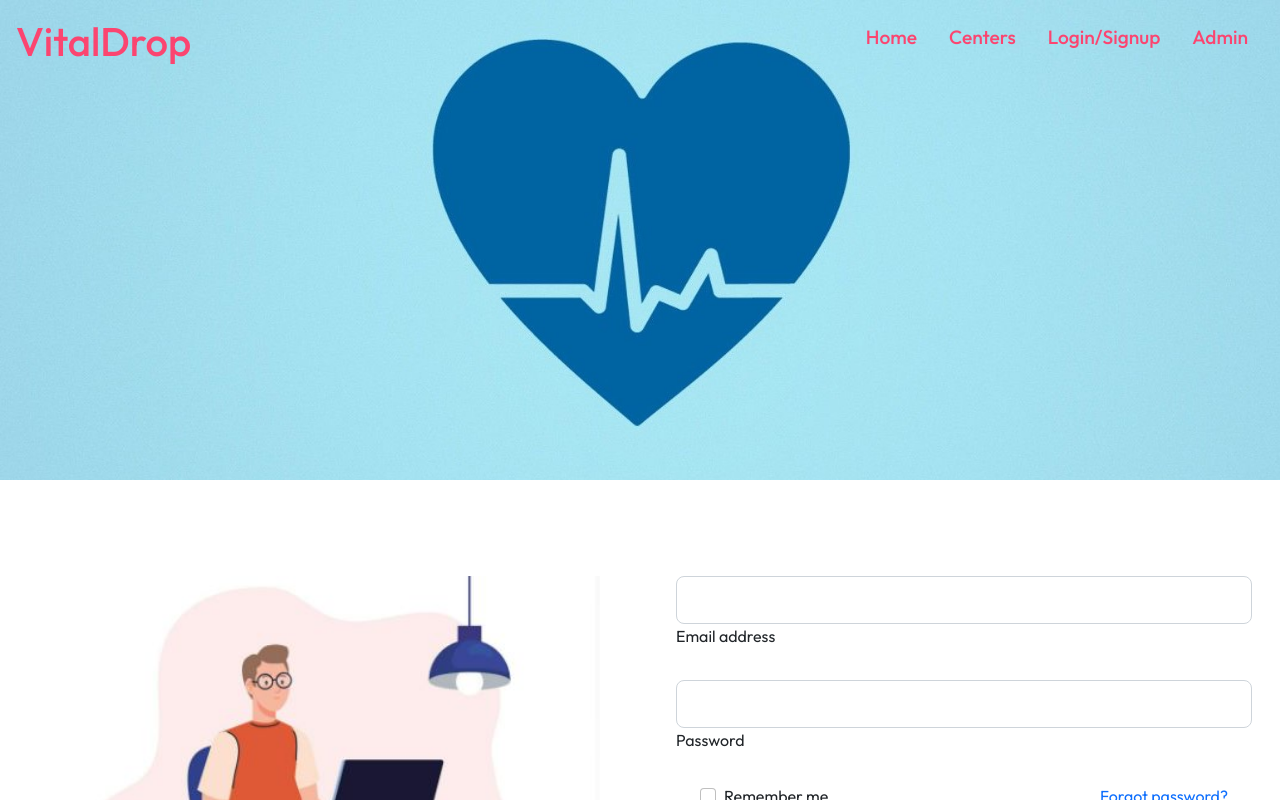
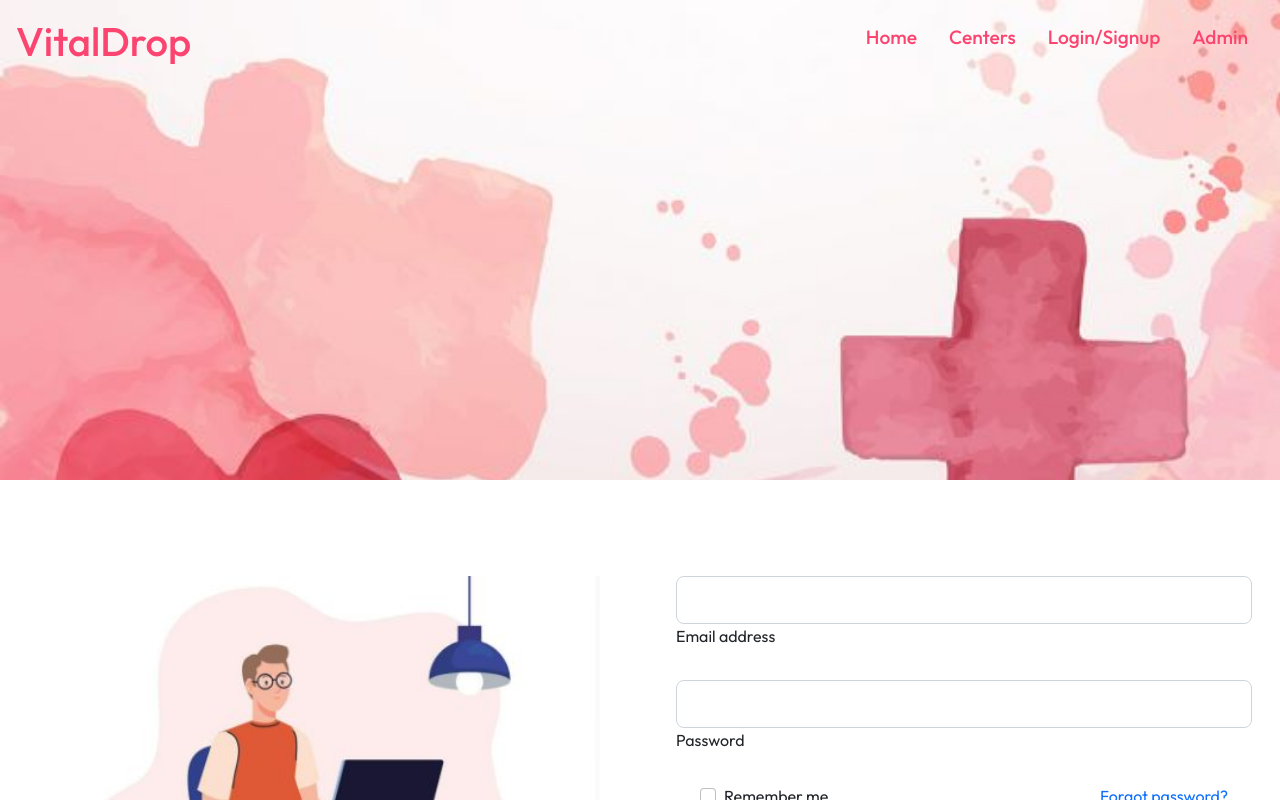
Before and after one commit to saniaahmad6/VitalDrop_, a React (Create React App) app in the folder Frontend/: page /login in a window 1280 px wide. Shown: the top 800 px of the page. Built offline with nearby package versions, Linux system fonts and the light colour scheme; a web font is replaced by a local one.

Commit message:
theme change

```diff
--- a/Frontend/src/components/HeroprojStyles.css
+++ b/Frontend/src/components/HeroprojStyles.css
@@ -7,7 +7,7 @@
 }
 
 .heading{
-    color : whitesmoke;
+    color : #B21368;
     width: 100%;
     height: 100%;
     display: flex;
```
Also changed, not shown: Frontend/src/images/hero.jpg.
